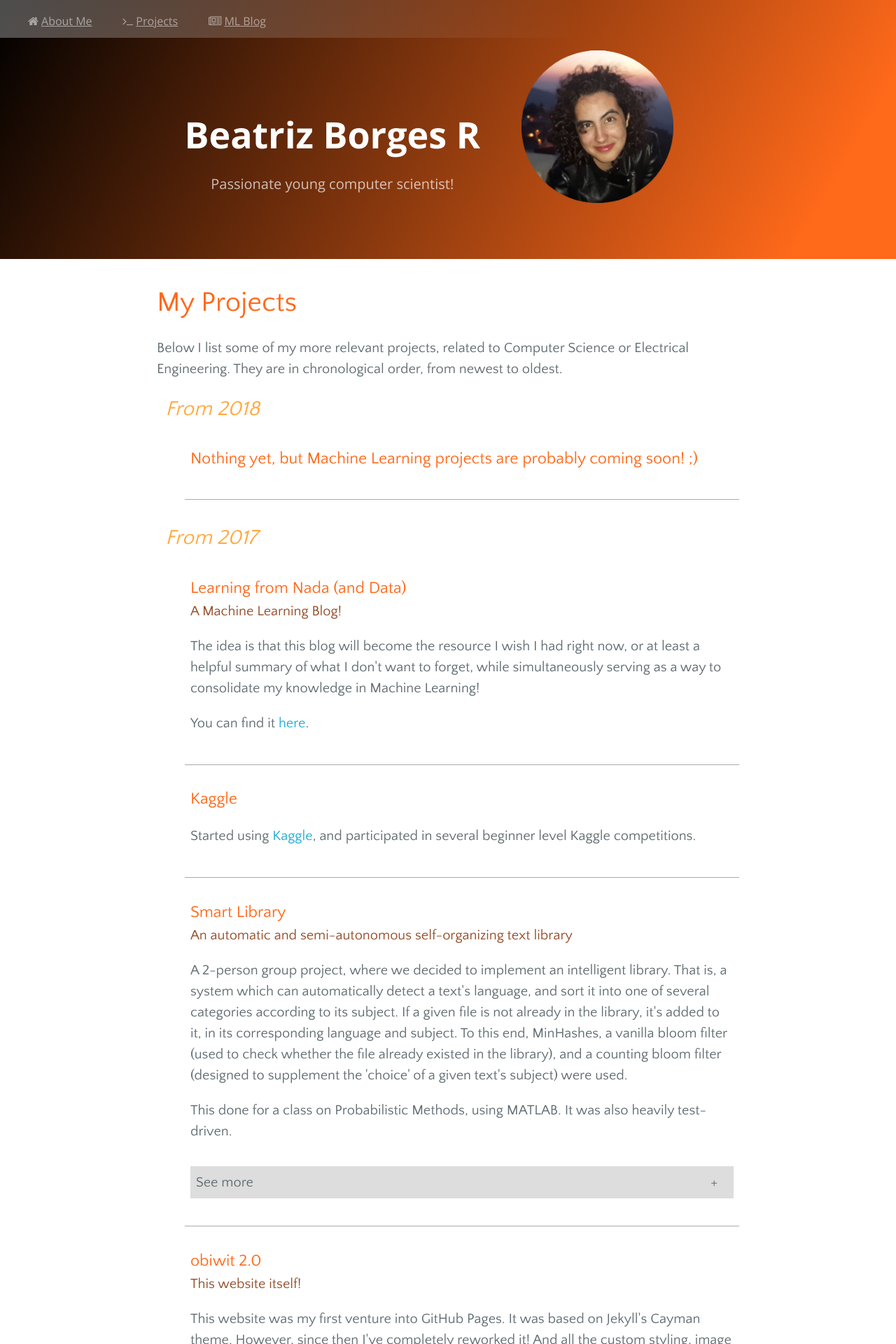
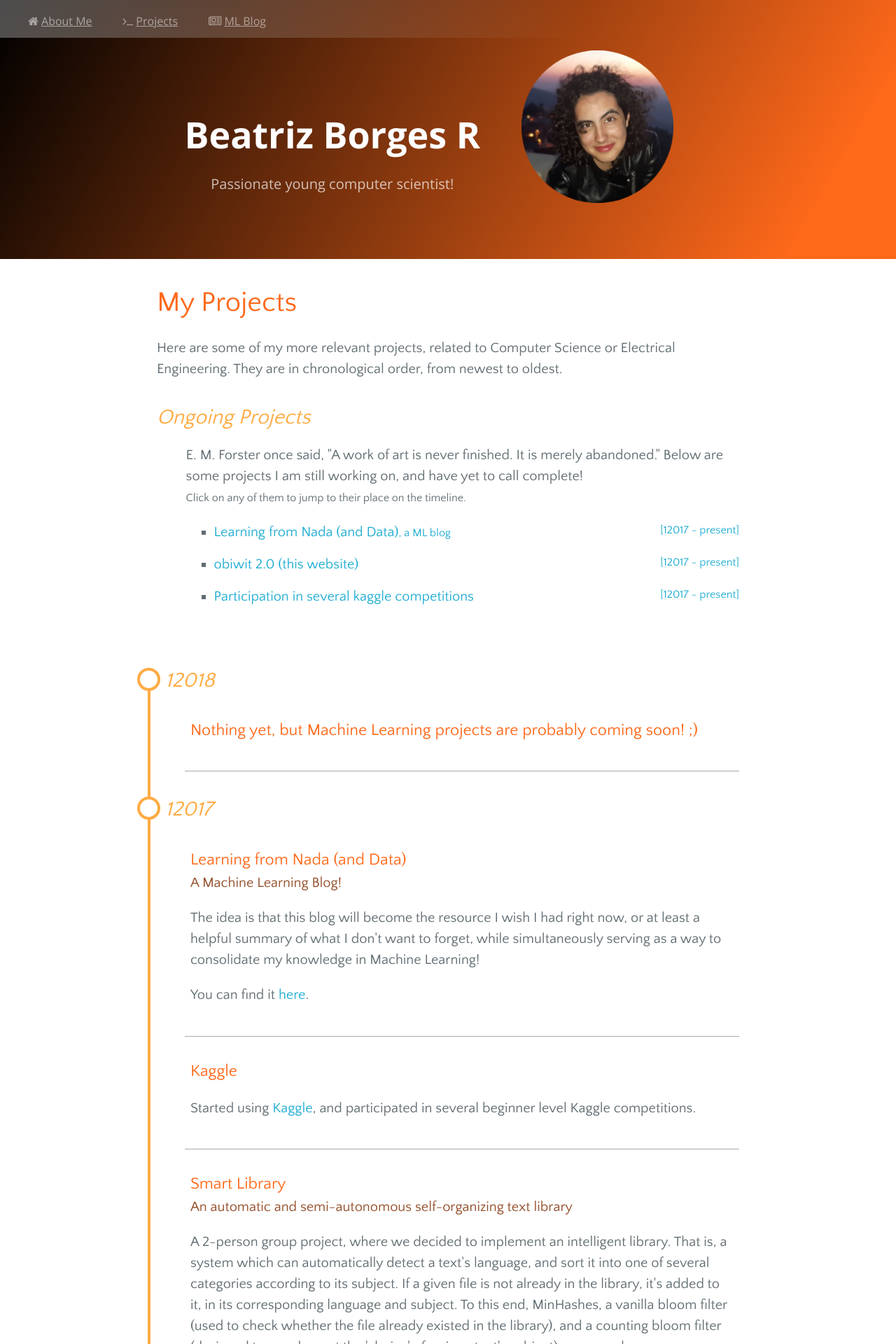
Before and after one commit to obiwit/obiwit.github.io, a Jekyll site: the page built from all_projects.html, in a window 1280 px wide. Shown: the top 1920 px of the page at 70% size. Built offline with Jekyll 4.4.1, drawn with Linux system fonts in a browser that asks for light colours; nearby versions of some CDN libraries; some of the changed text lies outside the part shown.

Commit message:
Added 'timeline' to projects page

```diff
--- a/all_projects.html
+++ b/all_projects.html
@@ -6,21 +6,34 @@ author: obiwit
 
 <div class="content">
   <h1>My Projects</h1>
-  <p>Below I list some of my more relevant projects, related to Computer Science or Electrical Engineering. They are in chronological order, from newest to oldest.</p>
+  <p>Here are some of my more relevant projects, related to Computer Science or Electrical Engineering. They are in chronological order, from newest to oldest.</p>
+
+  <h2 class="contrast">Ongoing Projects</h2>
+  <div id="ongoing-projects">
+    <p class="description">E. M. Forster once said, "A work of art is never finished. It is merely abandoned." Below are some projects I am still working on, and have yet to call complete!
+    <br><span class="small">Click on any of them to jump to their place on the timeline.</span></p>
+    <ul>
+      <li><h4><a href="#nada">Learning from Nada (and Data)<span class="small">, a ML blog</span> <span class="duration small"> [12017 - present]</span></a></h4></li>
+      <li><h4><a href="#gh-obiwit">obiwit 2.0 (this website) <span class="duration small"> [12017 - present]</span></a></h4></li>
+      <li><h4><a href="#kaggle">Participation in several kaggle competitions <span class="duration small"> [12017 - present]</span></a></h4></li>
+    </ul>
+  </div>
+
 
   <ul id="projects">
-    <h2 class="contrast">From 2018</h2>
+    <h2 class="contrast">12018</h2>
     <li>
       <h3>Nothing yet, but Machine Learning projects are probably coming soon! ;)</h3>
     </li>
-    <h2 class="contrast">From 2017</h2>
+
+    <h2 class="contrast">12017</h2>
     <li id="nada">
       <h3>Learning from Nada (and Data)</h3>
       <h4>A Machine Learning Blog!</h4>
       <p>The idea is that this blog will become the resource I wish I had right now, or at least a helpful summary of what I don't want to forget, while simultaneously serving as a way to consolidate my knowledge in Machine Learning!</p>
       <p>You can find it <a href="{{ site.baseurl }}/blog/index.html">here</a>.</p>
     </li>
-    <li id="beginner-kaggle">
+    <li id="kaggle">
       <h3>Kaggle</h3>
       <p>Started using <a target="_blank" href="https://www.kaggle.com/">Kaggle</a>, and participated in several beginner level Kaggle competitions.</p>
     </li>
@@ -84,7 +97,7 @@ author: obiwit
         <img src="{{ site.baseurl }}/img/projects/enigma_fsm1.jpg" alt="The Finite State Machine of the setup process, which allows the configuration of both cipher and deciphering machines by the user." data-index="4" data-project="vhdl-enigma">
       </div>
     </li>
-    <h2 class="contrast">From 2016</h2>
+    <h2 class="contrast">12016</h2>
     <li id="wp-obiwit">
       <h3>obiwit (Orange Bit of Wit)</h3>
       <p>My previous personal website and blog, using WordPress, plenty of plugins, as well of being an experiment in design and usability. This was a long project. I started out by designing Style Tiles (pictured below), and testing a few mock-ups. I also learned how to use WordPress, having heavily customized it and made use of several plug-ins. I also dabbled in email marketing, SEO optimization, and social media integration.</p>
@@ -145,7 +158,7 @@ author: obiwit
       </div>
     </li>
 
-    <h2 class="contrast">From 2015</h2>
+    <h2 class="contrast">12015</h2>
     <li id="ee40lx-robot">
       <h3>Stimuli-responsive robot</h3>
       This was the final course project for BerkeleyX's Electronic Interfaces (EE40LX): a craft-stick vibrating hopper robot controlled by the MSP430G2 LaunchPad. It has the following subsystems: a voltage regulator, two photocell front ends, a speaker driver, a microphone front end and two DC motor drivers. These systems communicate with the MSP430G2 LaunchPad in order to allow the robot to move in response to its environment. In layman's terms, this robot will start moving and making noises in reaction to light and sound stimuli. <a target="_blank" href="https://www.youtube.com/watch?v=MmWrJUKf1GM">Check out the demo video!</a>
@@ -173,10 +186,10 @@ author: obiwit
       </div>
     </li>
 
-    <h2 class="contrast">From 2014</h2>
+    <h2 class="contrast">12014</h2>
     <li id="pig-game">
       <h3>Pig Game</h3>
-      An implementation of the famous chance game, with abundant JavaScript and SASS plugins (ex: compass, bourbon, refills, suzy). Check it out, it's pretty fun (even if slightly addicting)!
+      An implementation of the famous chance game, with abundant Javascript and SASS plugins (ex: compass, bourbon, refills, suzy). Check it out, it's pretty fun (even if slightly addicting)!
       <br><br>
       See a <a target="_blank" href="https://www.youtube.com/watch?v=Qy-x7LhwmGM">short demo</a> or <a href="{{ site.baseurl }}/piggame/">play the game</a>!
       <button class="toggle-accordion">See more</button>
--- a/css/custom.css
+++ b/css/custom.css
@@ -160,6 +160,70 @@ div#four-oh-four:after {
 /****************************/
 /***************** PROJECTS */
 /****************************/
+
+/* For the timeline */
+ul#projects, ul#projects h2 {
+  position: relative;
+}
+/* Timeline bar */
+ul#projects::after {
+    content: '';
+    position: absolute;
+    width: 4px;
+    background-color: #ffab43;
+    top: 0;
+    bottom: 0;
+    left: 0;
+    margin: 1.5% 0;
+    margin-left: -1.6%;
+}
+/* Timeline circles */
+ul#projects h2::after {
+    content: '';
+    position: absolute;
+    width: 25px;
+    height: 25px;
+    left: -40px;
+    bottom: 18%;
+    background-color: white;
+    border: 4px solid #ffab43;
+    border-radius: 50%;
+    z-index: 1;
+}
+@media screen and (max-width: 53em) { ul#projects::after {  margin-left: -1.1%; } }
+@media screen and (max-width: 43em) {
+  ul#projects::after {
+    margin-top: 3%;
+    margin-left: -0.5%;
+    width: 2px;
+  }
+  ul#projects h2::after {
+    width: 18px;
+    height: 18px;
+    left: -33px;
+    bottom: 24%;
+    border-width: 3px;
+  }
+}
+@media screen and (max-width: 36em) { ul#projects::after {  margin-left: 0; } }
+@media screen and (max-width: 30em) { ul#projects::after {  margin-left: 0.5%; } }
+@media screen and (max-width: 27em) { ul#projects::after {  margin-top: 4%; margin-left: 1.4%; } }
+@media screen and (max-width: 24em) { ul#projects::after {  margin-left: 2%; } }
+
+div#ongoing-projects {
+  padding-left: 5%;
+}
+div#ongoing-projects {
+  margin-bottom: 10%;
+}
+div#ongoing-projects ul li h4 a {
+  text-decoration: none;
+  /* text color = #606c71 */
+}
+div#ongoing-projects ul li h4 a span.duration {
+  float: right;
+}
+
 /* div#top-projects {
   margin-top: 5%;
 } */
```
